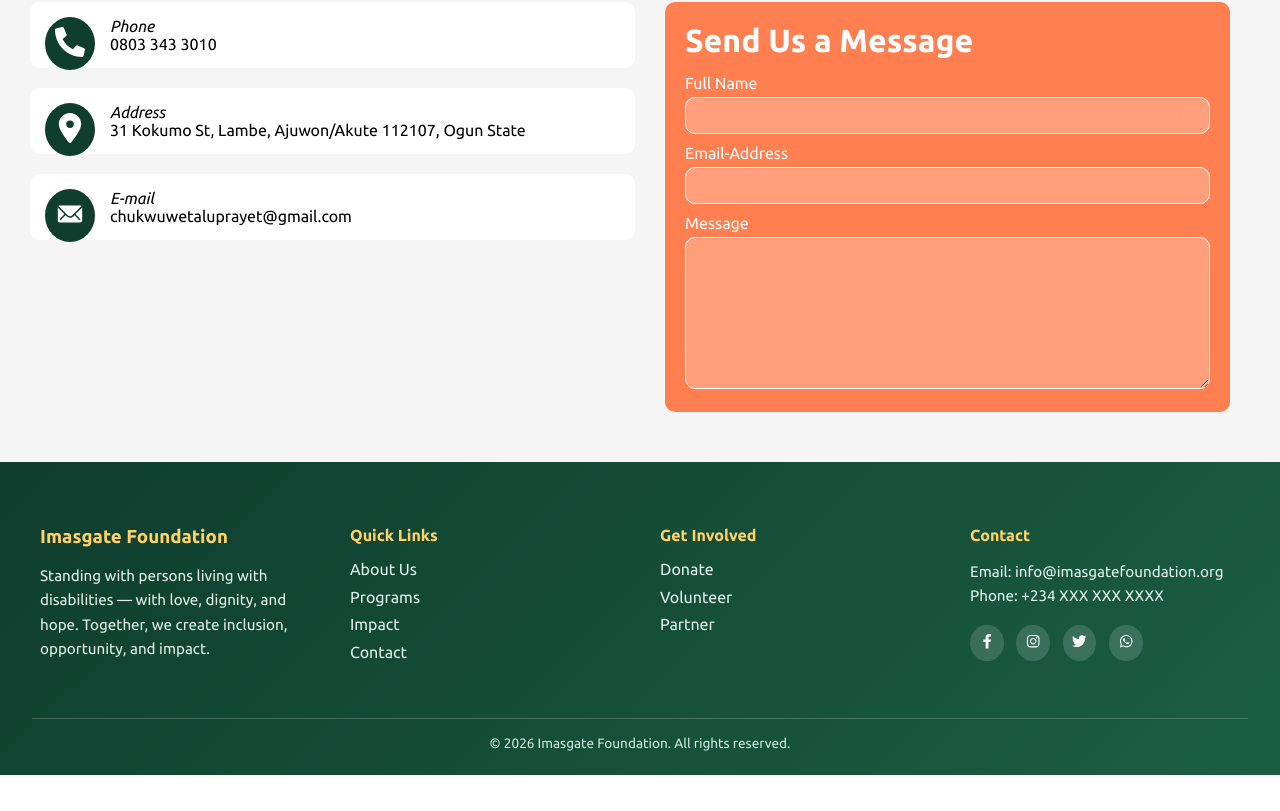
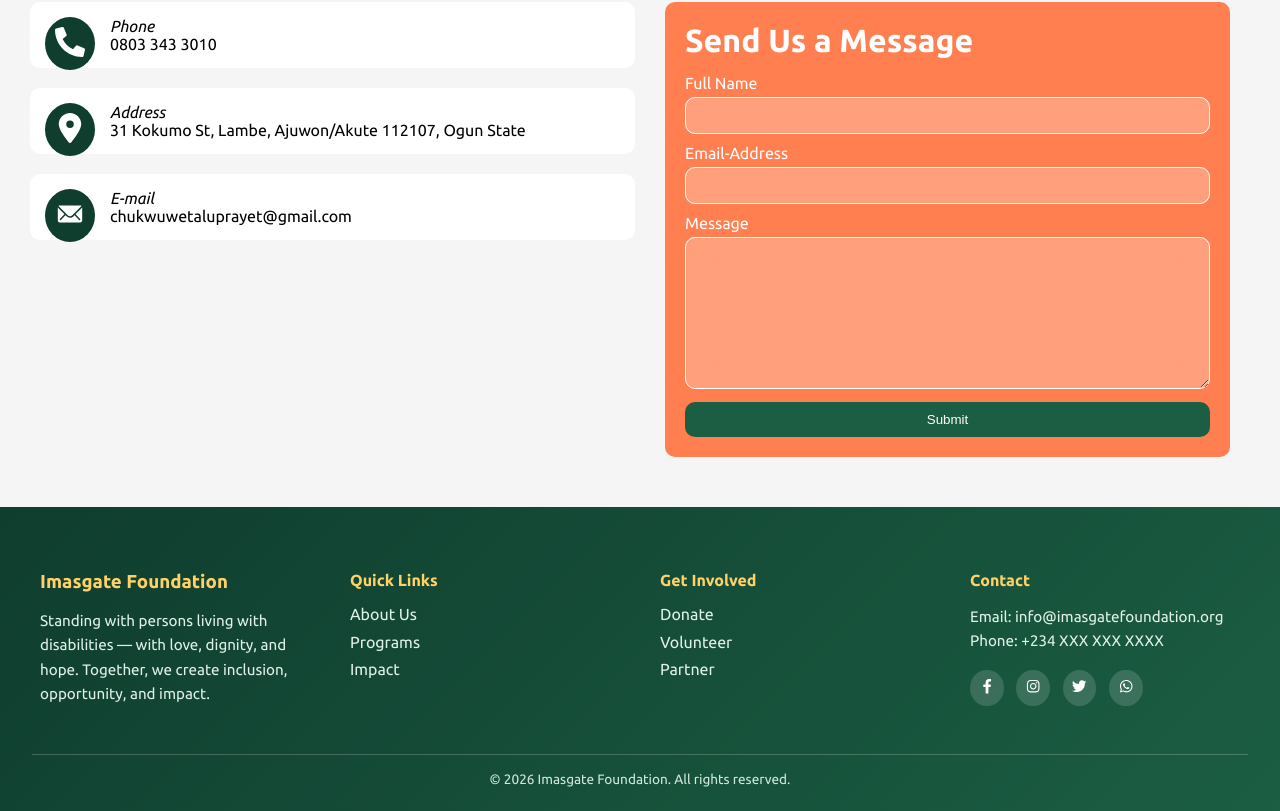
Before and after one commit to sponder-cell/imasgate, a React (Vite) app: page /volunteer in a window 1280 px wide. Shown: the part 584-1395 px from the top of the page. Before the commit the page ends 1359 px from the top, so only its background shows below. Built offline with nearby package versions, Linux system fonts and the light colour scheme; a web font is replaced by a local one.

Commit message:
linked my buttons

```diff
--- a/src/components/Footer.jsx
+++ b/src/components/Footer.jsx
@@ -27,7 +27,6 @@
             <li><Link to="/about">About Us</Link></li>
             <li><Link to="/programs">Programs</Link></li>
             <li><Link to="/impact">Impact</Link></li>
-            <li><Link to="/contact">Contact</Link></li>
           </ul>
         </div>
 
--- a/src/pages/Home.css
+++ b/src/pages/Home.css
@@ -3,7 +3,10 @@
   margin: 0;
   box-sizing: border-box;
 }
-
+a{
+  color: inherit;
+  text-decoration: inherit;
+}
 body{
   font-family:"ubuntu"
 }
--- a/src/pages/Home.jsx
+++ b/src/pages/Home.jsx
@@ -29,8 +29,8 @@
       </div>
 
       <div className="home-btn">
-        <button className='volunteers'>Get Involved</button>
-        <button className='partner'>Partner with us</button>
+        <button className='volunteers'><Link to="./Volunteer">Get Involved</Link></button>
+        <button className='partner'><Link to="./Volunteer">Partner with us</Link></button>
 
       </div>
     </section>
@@ -51,7 +51,7 @@
             <h4>Care & Support</h4>
             <p>Providing urgent welfare, mobility aids, and daily care to restore dignity and hope.</p>
             <div className="priority-link">
-            <Link className="read-more">Read More<span className="arrow-div">
+            <Link to="./Programs" className="read-more">Read More<span className="arrow-div">
         <FaArrowRight className="arrow" />
       </span>
  </Link>
@@ -70,7 +70,7 @@
             <p>Providing urgent welfare, mobility aids, and daily care to restore dignity and hope.</p>
 
             <div className="priority-link">
-            <Link  className="read-more">Read More
+            <Link to="./Programs"  className="read-more">Read More
                <span className="arrow-div">
         <FaArrowRight className="arrow" />
       </span>
@@ -89,7 +89,7 @@
             <p>Providing urgent welfare, mobility aids, and daily care to restore dignity and hope.</p>
 
             <div className="priority-link">
-                        <Link  className="read-more">Read More
+                        <Link to="./Programs"  className="read-more">Read More
                             <span className="arrow-div">
         <FaArrowRight className="arrow" />
       </span>
@@ -302,7 +302,7 @@
       </div>
 
       <div className="involve-buttons">
-        <button className="volunteer">Become A Volunteer</button>
+        <button className="volunteer"> <Link to="./Volunteer">Become A Volunteer</Link></button>
 
       </div>
     </section>
--- a/src/pages/Volunteer.css
+++ b/src/pages/Volunteer.css
@@ -22,6 +22,7 @@
     margin-bottom: 15px;
     font-size: 2rem;
 }
+
 input{
     width: 100%;
     margin-bottom: 10px;
@@ -32,6 +33,16 @@
     background: rgba(255, 255, 255, 0.25);
     backdrop-filter: blur(14px);
 
+}
+.submit{
+    text-align: center;
+    padding: 10px;
+    width: 100%;
+    margin-top: 10px;
+    border-radius: 10px;
+    border: none;
+    background-color:#1b5e43 ;
+    color: white;
 }
 textarea{
     width:100%;
--- a/src/pages/Volunteer.jsx
+++ b/src/pages/Volunteer.jsx
@@ -63,12 +63,14 @@
           </div>
           <div className="email">
           <label htmlFor="">Email-Address</label>
-          <input type="text" />
+          <input type="email" />
           </div>
 
           <label htmlFor="">Message</label>
 
           <textarea name="" id="" cols="30" rows="10"></textarea>
+
+          <button className='submit' type="submit">Submit</button>
 
 
         </form>
```
